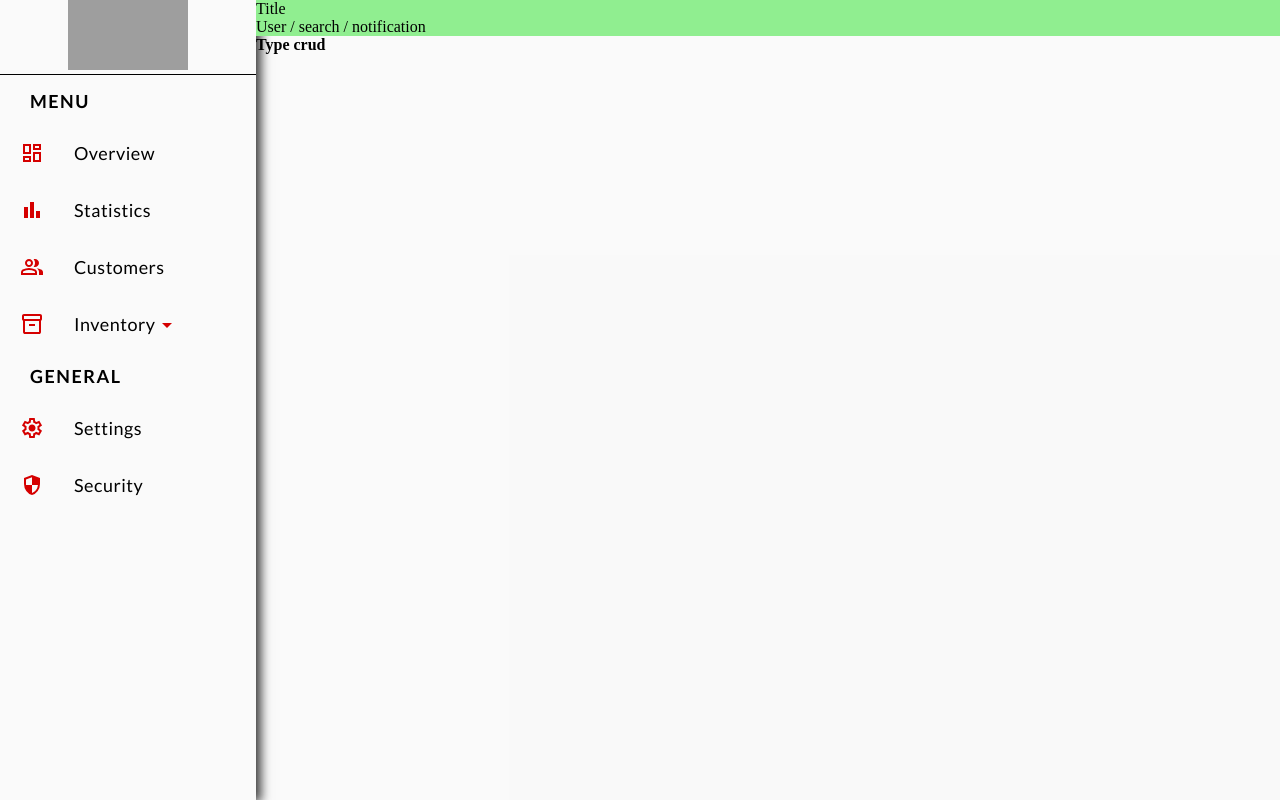
After one commit to sudiptoshahin/redshed-web, a Django app: page /admin/dashboard/inventory/type in a window 1280 px wide. The commit adds this page. Run offline with Django 5.2, Linux system fonts and the light colour scheme; grey boxes are pictures that could not be loaded.

Commit message:
working on admin type

```diff
--- a/backend/boardman/templates/boardman/base.html
+++ b/backend/boardman/templates/boardman/base.html
@@ -17,5 +17,8 @@
 
         {% endblock %}
     </section>
+
+    <!-- <script src="{% static 'js/boardman/main.js' %}"></script> -->
+    <script src="{% static 'js/boardman/boardman_events.js' %}"></script>
 </body>
 </html>
--- /dev/null
+++ b/backend/boardman/templates/boardman/dashboard_layout.html
@@ -0,0 +1,73 @@
+{% extends 'boardman/base.html' %}
+{% load static %}
+{% block title %}
+Dashboard
+{% endblock %}
+
+{% block content %}
+
+<section class="dashboard-main">
+    <div class="dashboard-menus">
+        <!-- logo -->
+        <div class="w-full text-center logo-container">
+            <img src="{% static 'images/logo.svg' %}" class="logo-dash" />
+        </div>
+        <!-- logo ends -->
+        <div class="dashboard-menu-items">
+            <h1 class="dashboard-title">Menu</h1>
+            <a href="{% url 'admin-dashboard-overview' %}" class="dashboard-menu-item-link">
+                <div class="dashboard-menu-item">
+                    <img src="{% static 'images/icons/overview.svg' %}" alt="overview"
+                        class="dashboard-menu-item-icon" />
+                    <div class="dashboard-menu-item-title">Overview</div>
+                </div>
+            </a>
+
+            <div class="dashboard-menu-item">
+                <img src="{% static 'images/icons/statistics.svg' %}" alt="overview" class="dashboard-menu-item-icon" />
+                <div class="dashboard-menu-item-title">Statistics</div>
+            </div>
+
+            <div class="dashboard-menu-item">
+                <img src="{% static 'images/icons/customers.svg' %}" alt="overview" class="dashboard-menu-item-icon" />
+                <div class="dashboard-menu-item-title">Customers</div>
+            </div>
+
+            <div class="dashboard-menu-item">
+                <img src="{% static 'images/icons/inventory.svg' %}" alt="overview" class="dashboard-menu-item-icon" />
+                <div class="dashboard-menu-item-title">
+                    <div class="dashboard-dropdown">
+                        <div onclick='onHandleInventroyDropdown()'
+                            class="dashboard-dropbtn dashboard-menu-item-title relative">
+                            Inventory
+                            <img src="{% static 'images/icons/dropdown.svg' %}" alt="dropdown" class="absolute top-5px">
+                        </div>
+                        <div id="inventorySettingDropdown" class="dashboard-dropdown-content">
+                            <a href="{% url 'admin-inventory-category' %}">Category</a>
+                            <a href="{% url 'admin-inventory-type' %}">Type</a>
+                            <a href="#">Product</a>
+                        </div>
+                    </div>
+                </div>
+            </div>
+
+            <h1 class="dashboard-title">General</h1>
+            <div class="dashboard-menu-item">
+                <img src="{% static 'images/icons/settings.svg' %}" alt="overview" class="dashboard-menu-item-icon" />
+                <div class="dashboard-menu-item-title">Settings</div>
+            </div>
+
+            <div class="dashboard-menu-item">
+                <img src="{% static 'images/icons/security.svg' %}" alt="overview" class="dashboard-menu-item-icon" />
+                <div class="dashboard-menu-item-title">Security</div>
+            </div>
+        </div>
+    </div>
+    <div class="dashboard-menus-section">
+        {% block dashboard_section %}
+
+        {% endblock %}
+    </div>
+</section>
+
+{% endblock %}
--- /dev/null
+++ b/backend/boardman/templates/boardman/inventory/category.html
@@ -0,0 +1,5 @@
+{% extends "boardman/dashboard_layout.html" %}
+
+{% block dashboard_section %}
+<h1>Category crud</h1>
+{% endblock %}
--- /dev/null
+++ b/backend/boardman/templates/boardman/inventory/type.html
@@ -0,0 +1,5 @@
+{% extends "boardman/layouts/menu-container.html" %}
+
+{% block dashboard_menu_content %}
+    <h1>Type crud</h1>
+{% endblock %}
--- /dev/null
+++ b/backend/boardman/templates/boardman/layouts/menu-container.html
@@ -0,0 +1,16 @@
+{% extends 'boardman/dashboard_layout.html' %}
+
+{% block dashboard_section %}
+<section class="menu-container">
+    <div class="dashboard-header">
+        <div class="dashboard-header-title">Title</div>
+        <div class="dashboard-header-menus">User / search / notification</div>
+    </div>
+
+    <div class="">
+        {% block dashboard_menu_content %}
+
+        {% endblock %}
+    </div>
+</section>
+{% endblock %}
--- /dev/null
+++ b/backend/boardman/templates/boardman/overview.html
@@ -0,0 +1,6 @@
+{% extends 'boardman/dashboard_layout.html' %}
+
+{% block dashboard_section %}
+<h1>Overview</h1>
+
+{% endblock %}
--- a/backend/boardman/urls.py
+++ b/backend/boardman/urls.py
@@ -3,5 +3,15 @@ from boardman import views
 
 urlpatterns = [
     path('login/', views.admin_login, name='admin-login'),
-    path('dashboard/', views.admin_dashboard, name='admin-dashboard')
+    path('dashboard/', views.admin_dashboard, name='admin-dashboard-overview'),
+    path(
+        'dashboard/inventory/type',
+        views.admin_inventory_type,
+        name='admin-inventory-type'
+    ),
+    path(
+        'dashboard/inventory/category',
+        views.admin_inventory_category,
+        name='admin-inventory-category'
+    ),
 ]
--- a/backend/boardman/views.py
+++ b/backend/boardman/views.py
@@ -8,4 +8,12 @@ def admin_login(request):
 
 
 def admin_dashboard(request):
-    return render(request, 'boardman/dashboard.html')
+    return render(request, 'boardman/overview.html')
+
+
+def admin_inventory_type(request):
+    return render(request, 'boardman/inventory/type.html')
+
+
+def admin_inventory_category(request):
+    return render(request, 'boardman/inventory/category.html')
--- a/backend/static/css/boardman/main.css
+++ b/backend/static/css/boardman/main.css
@@ -90,6 +90,10 @@
     position: absolute;
 }
 
+.top-5px {
+    top: 5px;
+}
+
 /** end positions **/
 
 /** end common **/
@@ -176,6 +180,7 @@
 
 .dashboard-menus {
     width: 20%;
+    box-shadow: 5px 2px 10px rgba(0, 0, 0, 0.772);
 }
 
 .black-opacity-75 {
@@ -184,7 +189,8 @@
 
 .dashboard-menus-section {
     width: 80%;
-    background-color: lightgreen;
+    /* background-color: lightgreen; */
+    /* padding-left: 10px; */
 }
 
 .logo-container {
@@ -203,10 +209,9 @@
 .dashboard-menu-item {
     display: flex;
     align-items: center;
-    gap: 10px;
+    gap: 30px;
     font-family: "Lato", sans-serif;
     font-size: 18px;
-    background-color: aqua;
     padding: 10px 0;
     margin: 5px 0;
 }
@@ -230,8 +235,54 @@
     line-height: 32px;
     letter-spacing: 0.5px;
     font-weight: 500;
+    cursor: pointer;
 }
 
 .dashboard-title:nth-child(2) {
     margin: 30px 0;
 }
+
+/* menu dropdown */
+.dashboard-dropbtn {
+    border: none;
+    background: none;
+    outline: none;
+    box-shadow: none;
+    cursor: pointer;
+  }
+
+  .dashboard-dropdown {
+    position: relative;
+    display: inline-block;
+  }
+
+  .dashboard-dropdown-content {
+    display: none;
+    position: absolute;
+    background-color: #f1f1f1;
+    min-width: 160px;
+    overflow: auto;
+    box-shadow: 0px 8px 16px 0px rgba(0,0,0,0.2);
+    z-index: 1;
+  }
+
+  .dashboard-dropdown-content a {
+    color: black;
+    padding: 12px 16px;
+    text-decoration: none;
+    display: block;
+  }
+
+  .dashboard-dropdown a:hover {background-color: #ddd;}
+
+  .show {display: block;}
+/* menu dropdown ends */
+
+.dashboard-menu-item-link {
+    text-decoration: none;
+    color: black;
+}
+
+.dashboard-header {
+    background-color: lightgreen;
+}
--- /dev/null
+++ b/backend/static/js/boardman/boardman_events.js
@@ -0,0 +1,20 @@
+
+// class BoardmanEvents
+
+window.onclick = function (event) {
+    // console.log('event', event);
+    if (!event.target.matches('.dashboard-dropbtn')) {
+        var dropdowns = document.getElementsByClassName("dashboard-dropdown-content");
+
+        for (let i = 0; i < dropdowns.length; i++) {
+            let openDropdown = dropdowns[i];
+            if (openDropdown.classList.contains('show')) {
+                openDropdown.classList.remove('show');
+            }
+        }
+    }
+}
+
+function onHandleInventroyDropdown() {
+    document.getElementById("inventorySettingDropdown").classList.toggle('show');
+}
```
Also changed, not shown: backend/boardman/templates/boardman/dashboard.html (deleted, +0 -70 lines), backend/static/images/icons/dropdown.svg (added).
